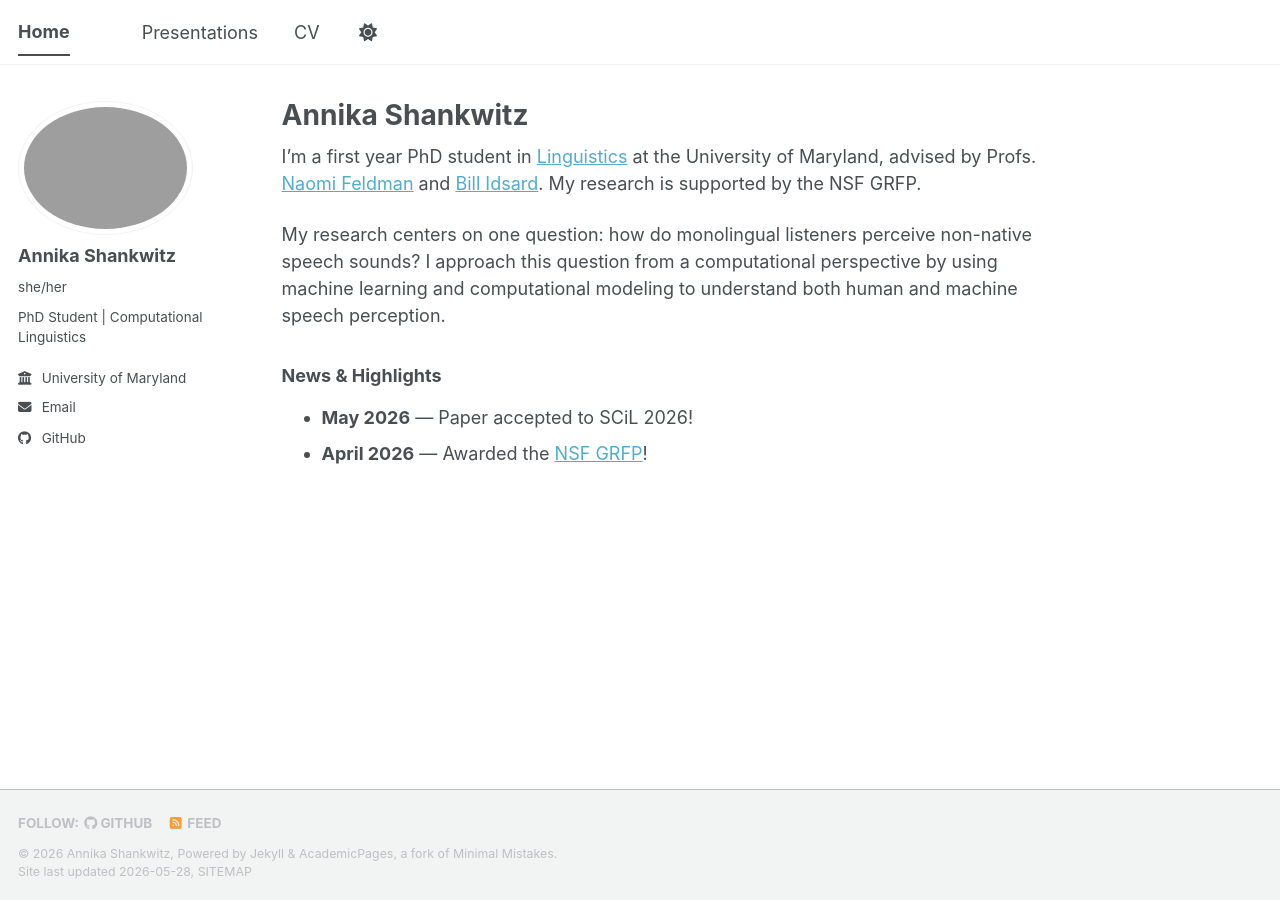
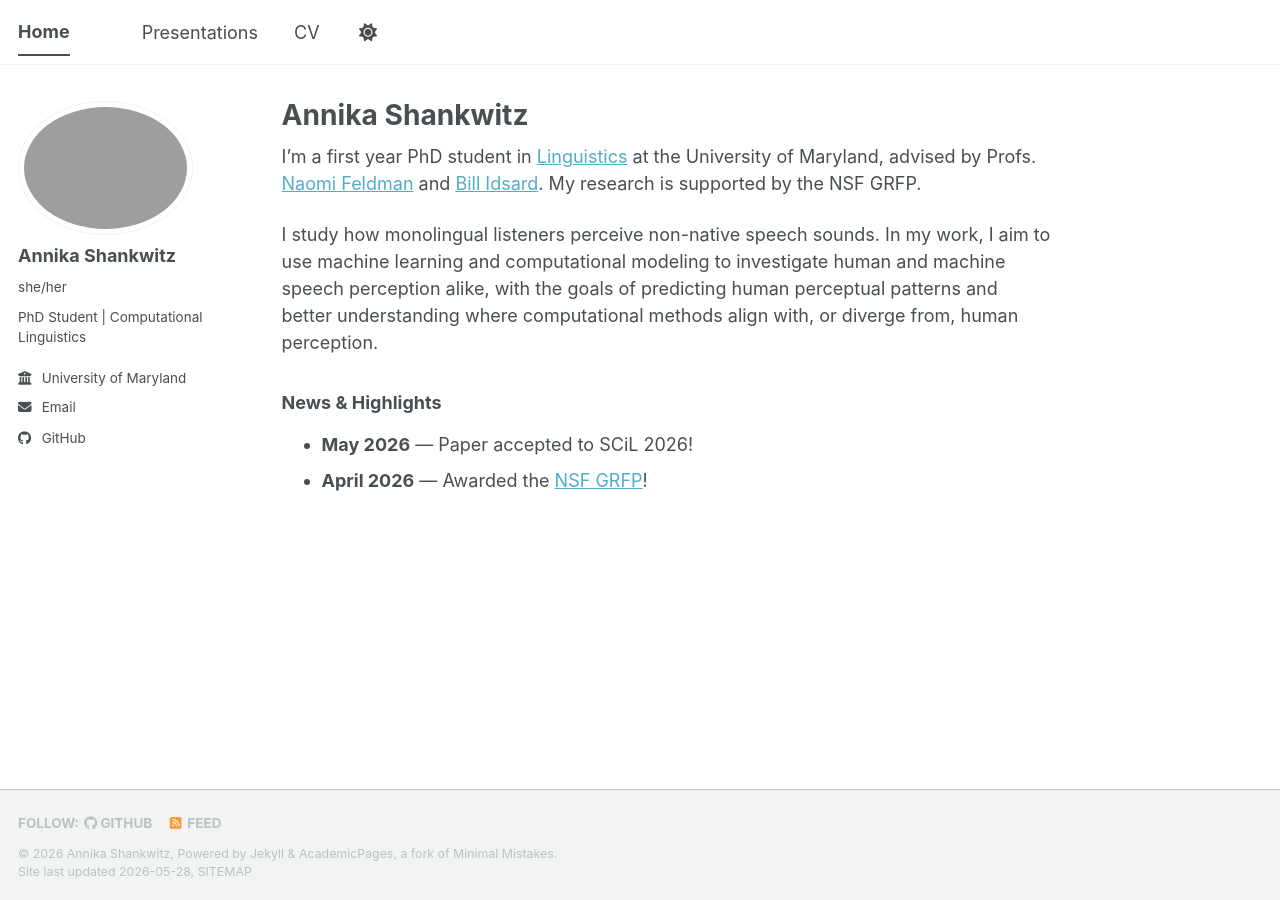
Before and after one commit to its-Annika/its-Annika.github.io, a Jekyll site: the page built from _pages/about.md, in a window 1280 px wide. Built offline with Jekyll 4.4.1, drawn with Linux system fonts in a browser that asks for light colours; a script bundle is joined from its source files by our own code; library files that are not in the unit come from our copies.

Commit message:
Update about.md

```diff
--- a/_pages/about.md
+++ b/_pages/about.md
@@ -9,7 +9,7 @@ redirect_from:
 
 I'm a first year PhD student in [Linguistics](https://linguistics.umd.edu/) at the University of Maryland, advised by Profs. [Naomi Feldman](https://users.umiacs.umd.edu/~nhf/) and [Bill Idsard](https://wjidsardi.net/). My research is supported by the NSF GRFP.
 
-My research centers on one question: how do monolingual listeners perceive non-native speech sounds? I approach this question from a computational perspective by using machine learning and computational modeling to understand both human and machine speech perception.
+I study how monolingual listeners perceive non-native speech sounds. In my work, I aim to use machine learning and computational modeling to investigate human and machine speech perception alike, with the goals of predicting human perceptual patterns and better understanding where computational methods align with, or diverge from, human perception.
 
 
 ### News & Highlights
```
